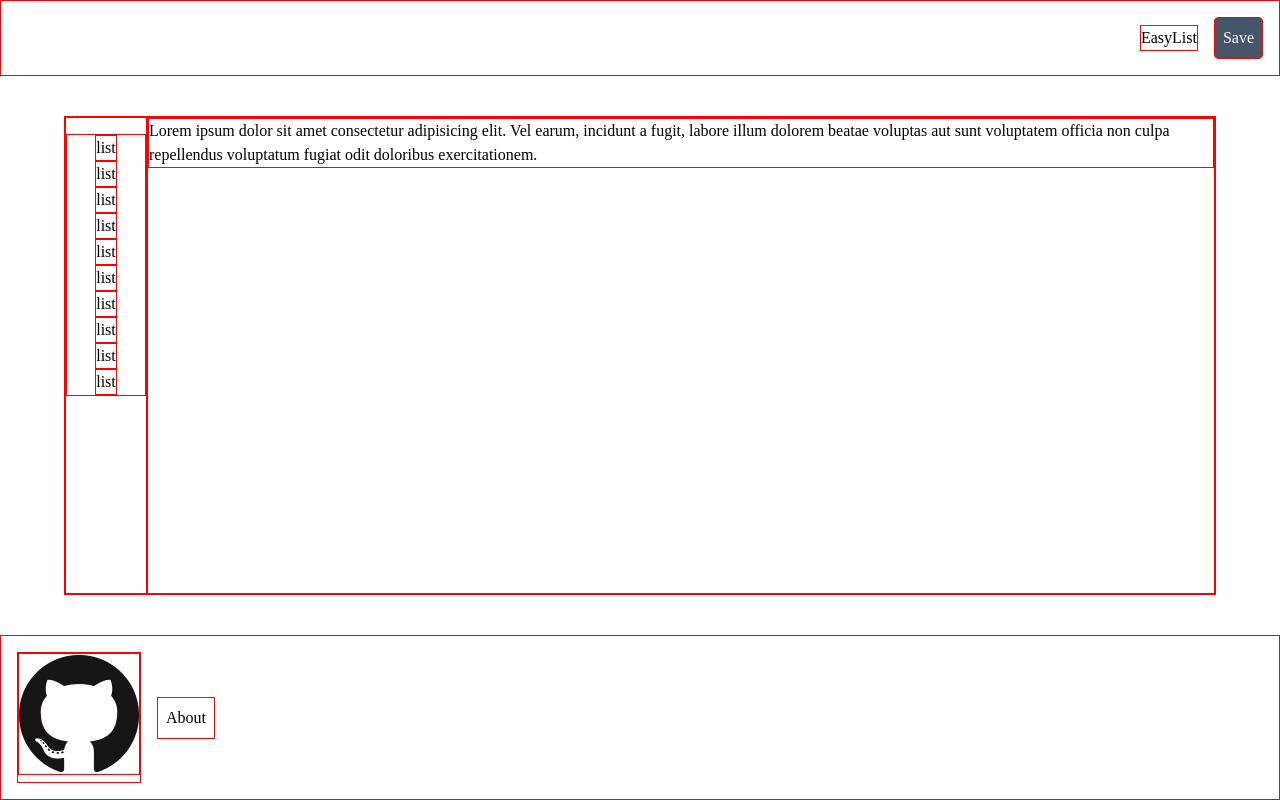
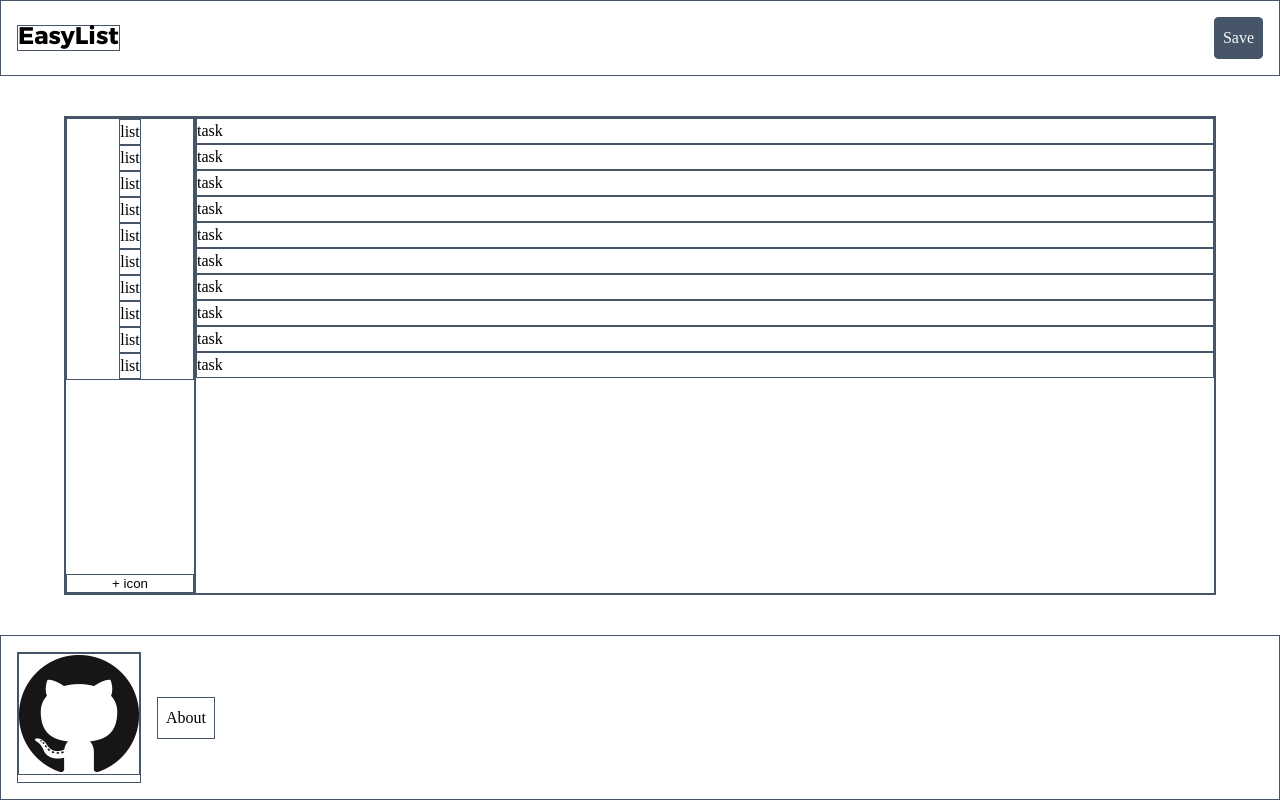
Before and after one commit to giovanniPepi/toDo, a website built with webpack: page src/index.html in a window 1280 px wide. Built offline with nearby package versions, Linux system fonts and the light colour scheme; a web font is replaced by a local one.

Commit message:
Update right mennu container css

```diff
--- a/src/index.html
+++ b/src/index.html
@@ -24,9 +24,19 @@
           <li>list</li>
           <li>list</li>
         </ul>
+        <button class="addBtn">+ icon</button>
     </div>
     <div class="rightContainer">
-      <div class="mainList">Lorem ipsum dolor sit amet consectetur adipisicing elit. Vel earum, incidunt a fugit, labore illum dolorem beatae voluptas aut sunt voluptatem officia non culpa repellendus voluptatum fugiat odit doloribus exercitationem.</div>
+        <div class="taskList">task</div>
+        <div class="taskList">task</div>
+        <div class="taskList">task</div>
+        <div class="taskList">task</div>
+        <div class="taskList">task</div>
+        <div class="taskList">task</div>
+        <div class="taskList">task</div>
+        <div class="taskList">task</div>
+        <div class="taskList">task</div>
+        <div class="taskList">task</div>
     </div>
   </div>
   <div class="footer">
--- a/src/style.css
+++ b/src/style.css
@@ -24,12 +24,17 @@ html {
   height: 100%;
 }
 body *{
-  border: .4px solid red;
+  border: .1px solid var(--slate600);
 }
 ul {
   /* css reset */
   list-style-type: none;
   padding: 0;
+  margin: 0;
+}
+/*css reset*/
+button {
+  background: inherit;
 }
 body {
   line-height: 150%;
@@ -49,7 +54,7 @@ body {
   grid-column: 1/4;
   grid-row: 1/1;
   display: flex;
-  justify-content: flex-end;
+  justify-content: space-between;
   align-items: center;
   padding: var(--contentPadding);
   gap: var(--subItemGap);
@@ -65,9 +70,15 @@ body {
 }
 .leftContainer {
   flex: 0;
-  min-width: 80px;
+  min-width: 8rem;
+  display: flex;
+  flex-direction: column;
+  justify-content: space-between;
 }
 .rightContainer {
+  display: flex;
+  flex-direction: column;
+  flex: 1;
 }
 .menu {
   display: flex;
@@ -82,6 +93,13 @@ body {
   background: var(--slate600);
   border-radius: 10%;
 }
+.title {
+  font-size: 1.5rem;
+  font-weight: bold;
+}
+.taskList {
+  display: flex;
+}
 
 
 /*transitions*/
```
